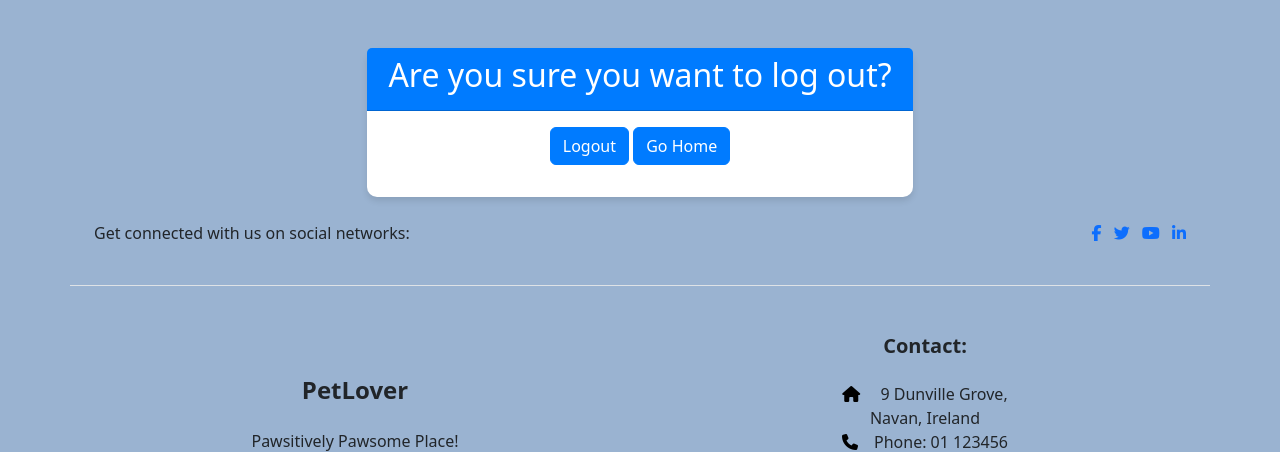
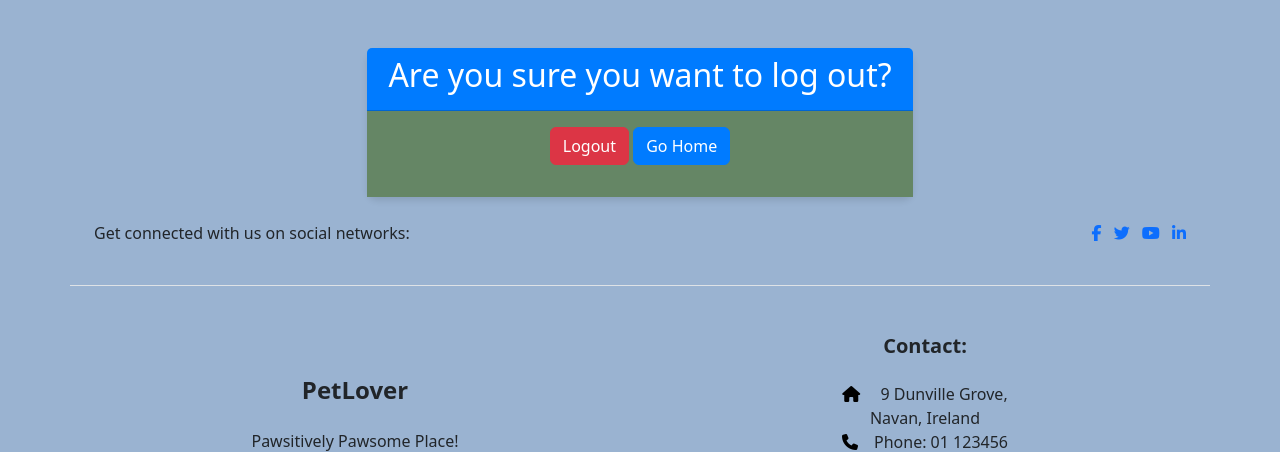
Before and after one commit to naisepaul/petlover, a Django app: page /logout/ in a window 1280 px wide. Shown: the part 76-528 px from the top of the page. Run offline with Django 3.2, Linux system fonts and the light colour scheme; some libraries are stand-ins or nearby versions.

Commit message:
Changed the background color and button for the logout form

```diff
--- a/home/views.py
+++ b/home/views.py
@@ -33,6 +33,7 @@ def login_account(request):
     return render(request,'account/login.html')
 
 def signup(request):
+
     if request.method == "POST":
         name = request.POST.get('fname')
         uname = request.POST.get('username')
--- a/static/css/style.css
+++ b/static/css/style.css
@@ -84,3 +84,7 @@ body {
     background-color: #f8f9fa;
     border-top: none;
 }
+
+.custom-body {
+    background-color: #658665; /* Change the background color to your desired color */
+}
--- a/templates/account/logout.html
+++ b/templates/account/logout.html
@@ -6,7 +6,7 @@ Log in
 {% endblock title %}
 
 {% block body %}
-<!-- {% block logoutconfirmactive %}active{% endblock logoutconfirmactive %} -->
+
 <div class="container mt-5">
     <div class="row justify-content-center align-items-center">
         <div class="col-md-6">
@@ -14,11 +14,11 @@ Log in
                 <div class="card-header text-center">
                     <h2>Are you sure you want to log out?</h2>
                 </div>
-                <div class="card-body">
+                <div class="card-body custom-body">
                     <form action="{% url 'logoutconfirm' %}" method="post">
                         {% csrf_token %}
                         <div class="text-center mb-3"> <!-- Center buttons -->
-                            <button type="submit" class="btn btn-primary mr-2">Logout</button>
+                            <button type="submit" class="btn btn-danger mr-2">Logout</button>
                             <a href="{% url 'home' %}" class="btn btn-primary">Go Home</a>
                         </div>
 
```
